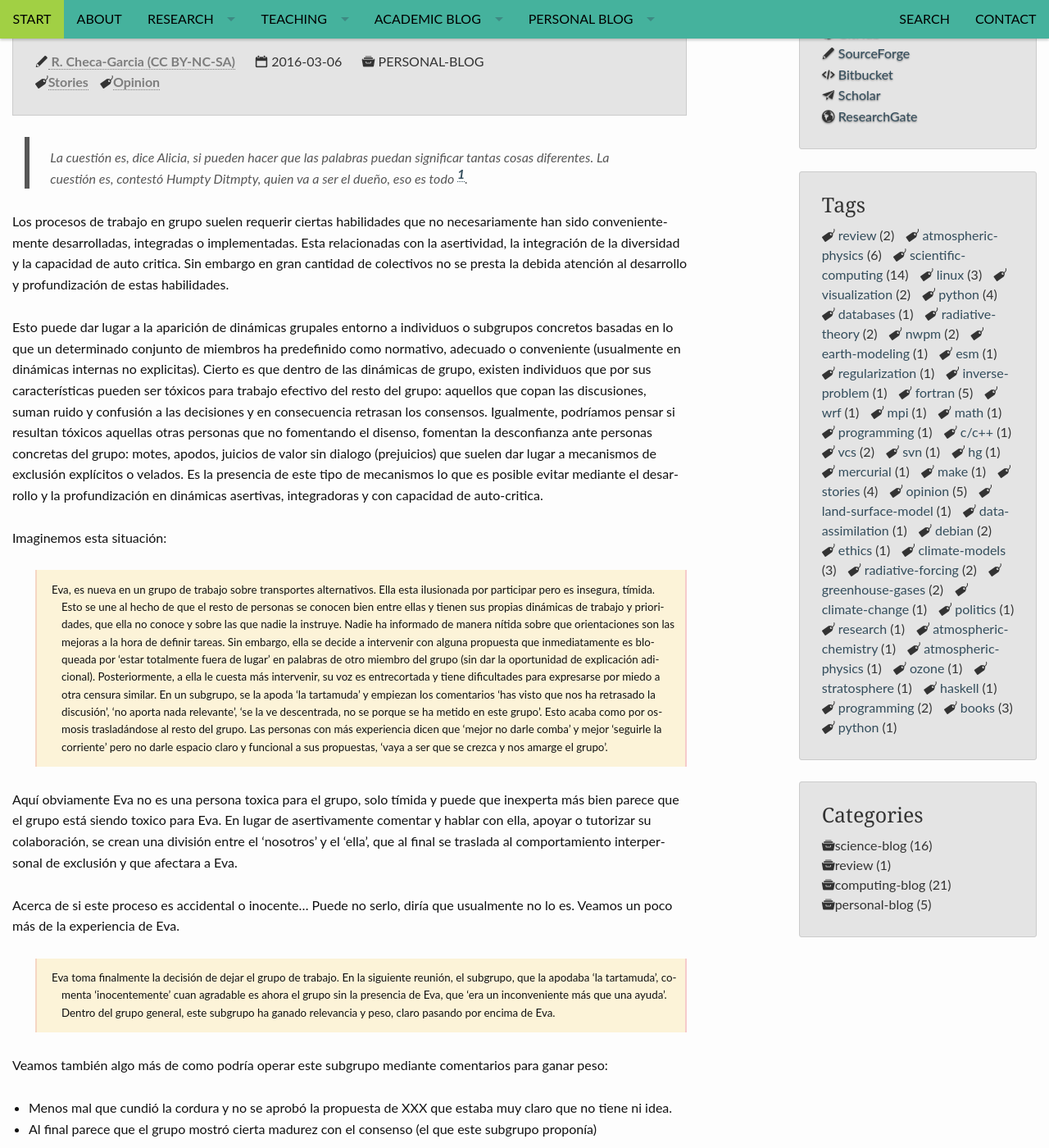
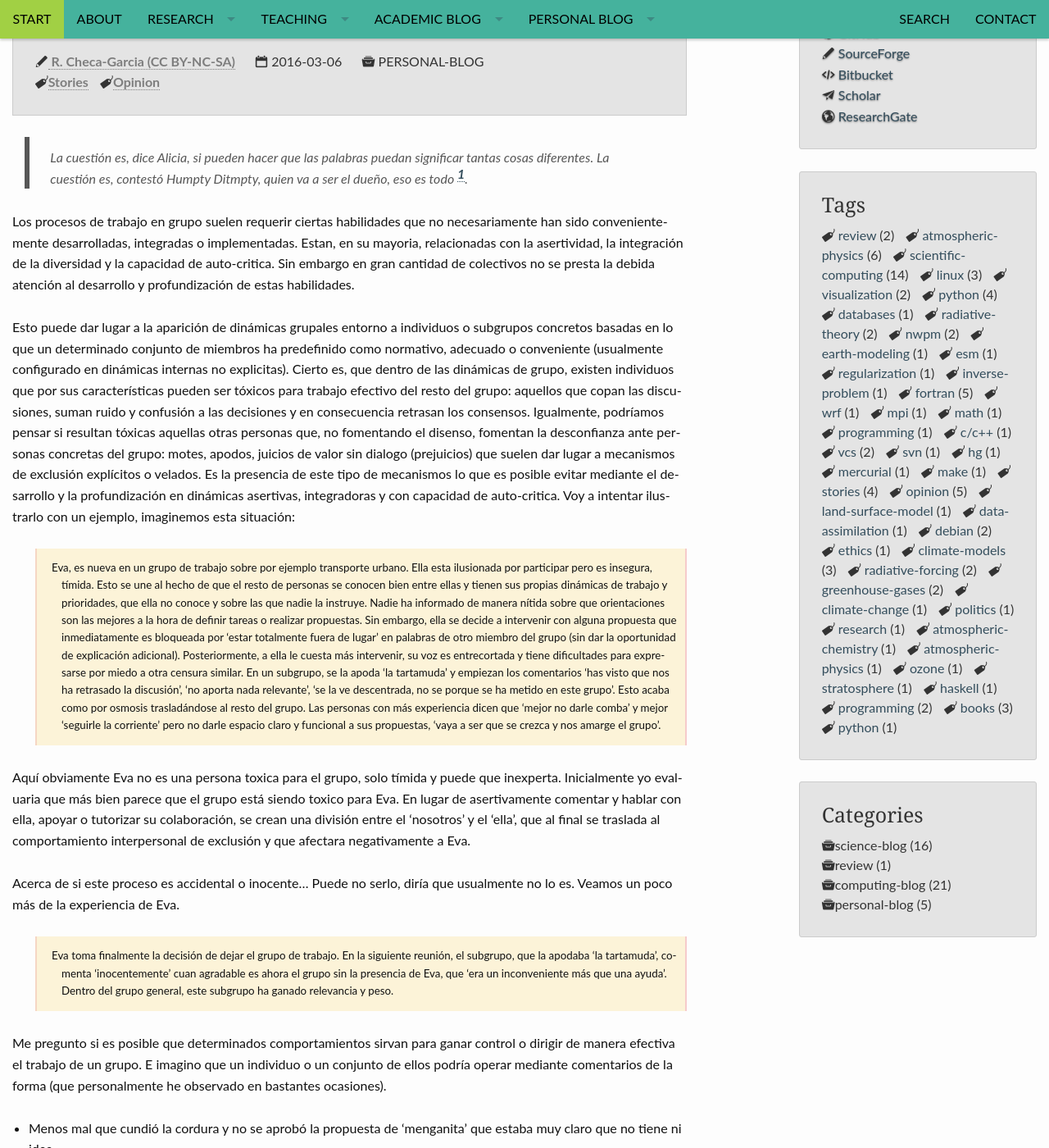
Before and after one commit to RCHG/rchg.github.io, a Jekyll site: the page built from _posts/2016-03-06-Humpty-Ditmpty.md, in a window 1280 px wide and 1400 px high, scrolled down 356 px. Shown: the whole window at 82% size. Built offline with Jekyll 4.4.1, drawn with Linux system fonts in a browser that asks for light colours; nearby versions of some CDN libraries; comment, search, counter and statistics services are not loaded; some of the changed text lies outside the part shown.

Commit message:
Update 2016-03-06-Humpty-Ditmpty.md

```diff
--- a/_posts/2016-03-06-Humpty-Ditmpty.md
+++ b/_posts/2016-03-06-Humpty-Ditmpty.md
@@ -22,63 +22,60 @@
 
 Los procesos de trabajo en grupo suelen requerir ciertas habilidades que no
 necesariamente han sido convenientemente desarrolladas, integradas o implementadas.
-Esta relacionadas con la asertividad, la integración de la diversidad y
-la capacidad de auto critica. Sin embargo en gran cantidad de colectivos no se
+Estan, en su mayoria, relacionadas con la asertividad, la integración de la diversidad y
+la capacidad de auto-critica. Sin embargo en gran cantidad de colectivos no se
 presta la debida atención al desarrollo y profundización de estas habilidades.
 
 Esto puede dar lugar a la aparición de dinámicas grupales entorno
 a individuos o subgrupos concretos basadas en lo que un determinado conjunto
 de miembros ha predefinido como normativo, adecuado
-o conveniente (usualmente en dinámicas internas no explicitas).
-Cierto es que dentro de las dinámicas de grupo, existen individuos que
+o conveniente (usualmente configurado en dinámicas internas no explicitas).
+Cierto es, que dentro de las dinámicas de grupo, existen individuos que
 por sus características pueden ser tóxicos para trabajo efectivo del resto del grupo:
 aquellos que copan las discusiones, suman ruido y confusión a las decisiones y en
-consecuencia retrasan los consensos. Igualmente, podríamos pensar si resultan tóxicos
-aquellas otras personas que no fomentando el disenso, fomentan la desconfianza ante
+consecuencia retrasan los consensos. Igualmente, podríamos pensar si resultan tóxicas
+aquellas otras personas que, no fomentando el disenso, fomentan la desconfianza ante
 personas concretas del grupo: motes, apodos, juicios de valor sin dialogo (prejuicios) que
 suelen dar lugar a mecanismos de exclusión explícitos o velados. Es la presencia de este
 tipo de mecanismos lo que es posible evitar mediante el desarrollo y la profundización
-en dinámicas asertivas, integradoras y con capacidad de auto-critica.
-
-Imaginemos esta situación:
+en dinámicas asertivas, integradoras y con capacidad de auto-critica. Voy a intentar ilustrarlo con un ejemplo, imaginemos esta situación:
 
 
-Eva, es nueva en un grupo de trabajo sobre transportes alternativos. Ella esta ilusionada por participar pero es insegura, tímida. Esto se une al hecho de que el resto de personas se conocen bien entre ellas y tienen sus propias dinámicas de trabajo y prioridades, que ella
-no conoce y sobre las que nadie la instruye. Nadie ha informado de manera nítida sobre que orientaciones son las mejoras a la hora de
-definir tareas. Sin embargo, ella se decide a intervenir con alguna propuesta que inmediatamente es bloqueada por
+Eva, es nueva en un grupo de trabajo sobre por ejemplo transporte urbano. Ella esta ilusionada por participar pero es insegura, tímida. Esto se une al hecho de que el resto de personas se conocen bien entre ellas y tienen sus propias dinámicas de trabajo y prioridades, que ella
+no conoce y sobre las que nadie la instruye. Nadie ha informado de manera nítida sobre que orientaciones son las mejores a la hora de
+definir tareas o realizar propuestas. Sin embargo, ella se decide a intervenir con alguna propuesta que inmediatamente es bloqueada por
 'estar totalmente fuera de lugar' en palabras de otro miembro del grupo (sin dar la oportunidad de explicación adicional). Posteriormente, a ella le cuesta más intervenir, su voz es entrecortada y tiene dificultades para expresarse por miedo
 a otra censura similar. En un subgrupo, se la apoda 'la tartamuda' y empiezan los comentarios
-'has visto que nos ha retrasado la discusión', 'no aporta nada relevante', 'se la ve descentrada, no se porque se ha metido en este grupo'.
-Esto acaba como por osmosis trasladándose al resto del grupo. Las personas con más experiencia dicen que
+'has visto que nos ha retrasado la discusión', 'no aporta nada relevante', 'se la ve descentrada, no se porque se ha metido en este grupo'. Esto acaba como por osmosis trasladándose al resto del grupo. Las personas con más experiencia dicen que
 'mejor no darle comba' y mejor 'seguirle la corriente' pero no darle espacio claro y
 funcional a sus propuestas, 'vaya a ser que se crezca y nos amarge el grupo'.
 {:.smallblock}
 
-Aquí obviamente Eva no es una persona toxica para el grupo, solo tímida y puede que inexperta
+Aquí obviamente Eva no es una persona toxica para el grupo, solo tímida y puede que inexperta. Inicialmente yo evaluaria que
 más bien parece que el grupo está siendo toxico para Eva. En lugar de asertivamente comentar y hablar
 con ella, apoyar o tutorizar su colaboración, se crean una división entre el 'nosotros'
-y el 'ella', que al final se traslada al comportamiento interpersonal de exclusión y que afectara a Eva.
+y el 'ella', que al final se traslada al comportamiento interpersonal de exclusión y que afectara negativamente a Eva.
 
 Acerca de si este proceso es accidental o inocente... Puede no serlo, diría que usualmente no lo es. Veamos un poco más de la experiencia de Eva.
 
 Eva toma finalmente la decisión de dejar el grupo de trabajo. En la siguiente reunión,
 el subgrupo, que la apodaba 'la tartamuda', comenta 'inocentemente' cuan
 agradable es ahora el grupo sin la presencia de Eva, que 'era un inconveniente más que
-una ayuda'. Dentro del grupo general, este subgrupo ha ganado relevancia y peso, claro pasando por encima
-de Eva.
+una ayuda'. Dentro del grupo general, este subgrupo ha ganado relevancia y peso.
 {:.smallblock}
 
-Veamos también algo más de como podría operar este subgrupo mediante comentarios para ganar peso:
+Me pregunto si es posible que determinados comportamientos sirvan para ganar control o dirigir de manera efectiva el trabajo de un grupo. E imagino que un individuo o un conjunto de ellos podría operar mediante comentarios de la forma (que personalmente he observado en bastantes ocasiones).
 
-- Menos mal que cundió la cordura y no se aprobó la propuesta de XXX que estaba muy claro que no tiene ni idea.
+- Menos mal que cundió la cordura y no se aprobó la propuesta de 'menganita' que estaba muy claro que no tiene ni idea.
 - Al final parece que el grupo mostró cierta madurez con el consenso (el que este subgrupo proponía)
+- No entiendo como el grupo hace caso a 'fulanito', que solo ha venido tres veces cuando yo vengo siempre.
 
-Ante propuestas que no les gustan contestan con afirmaciones del tipo (normalmente en conversaciones al margen del grupo general).
+Es viable que ante propuestas que no les gustan contestan con afirmaciones del tipo (normalmente en conversaciones al margen del grupo general y sin discusion con la persona que presenta la propuesta):
 
 - Eso no tiene sentido, va a ser un trabajo para nada. No puede hacerse (no critica o aporta nada concreto)
 - Este grupo no esta para estas historias, no he puesto toda la energía en esto para que al final hagamos eso.
 
-Esta forma de comportamiento grupal puede darse en personas que buscan dirigir grupos soterradamente,
-nos lo aclara... una cita retomada por Cornelius Castoriadis en uno de sus trabajos y con la que empezaba este escrito.
+Esta forma de comportamiento grupal me recuerda una cita retomada por Cornelius Castoriadis en uno de sus trabajos y con la que empezaba este escrito. Creo que entender los elementos adecuados de trabajo en comun, y la experiencia previa positiva en grupos asertivos e integradores permite evitar y diagnosticar este tipo de comportamientos/practicas. Personalmente,  aunque existen multitud de materiales en la red, he visto util el libro [*Guia para realizar asambleas* de Ecologistas en Accion](https://tienda.ecologistasenaccion.org/editorial/1152-libro-guia-para-realizar-asambleas.html).
+
 
 [^1]:  La Racionalidad Del Capitalismo (La realidad efectiva de la economía capitalista).*Cornelius Castoriadis*.
```
